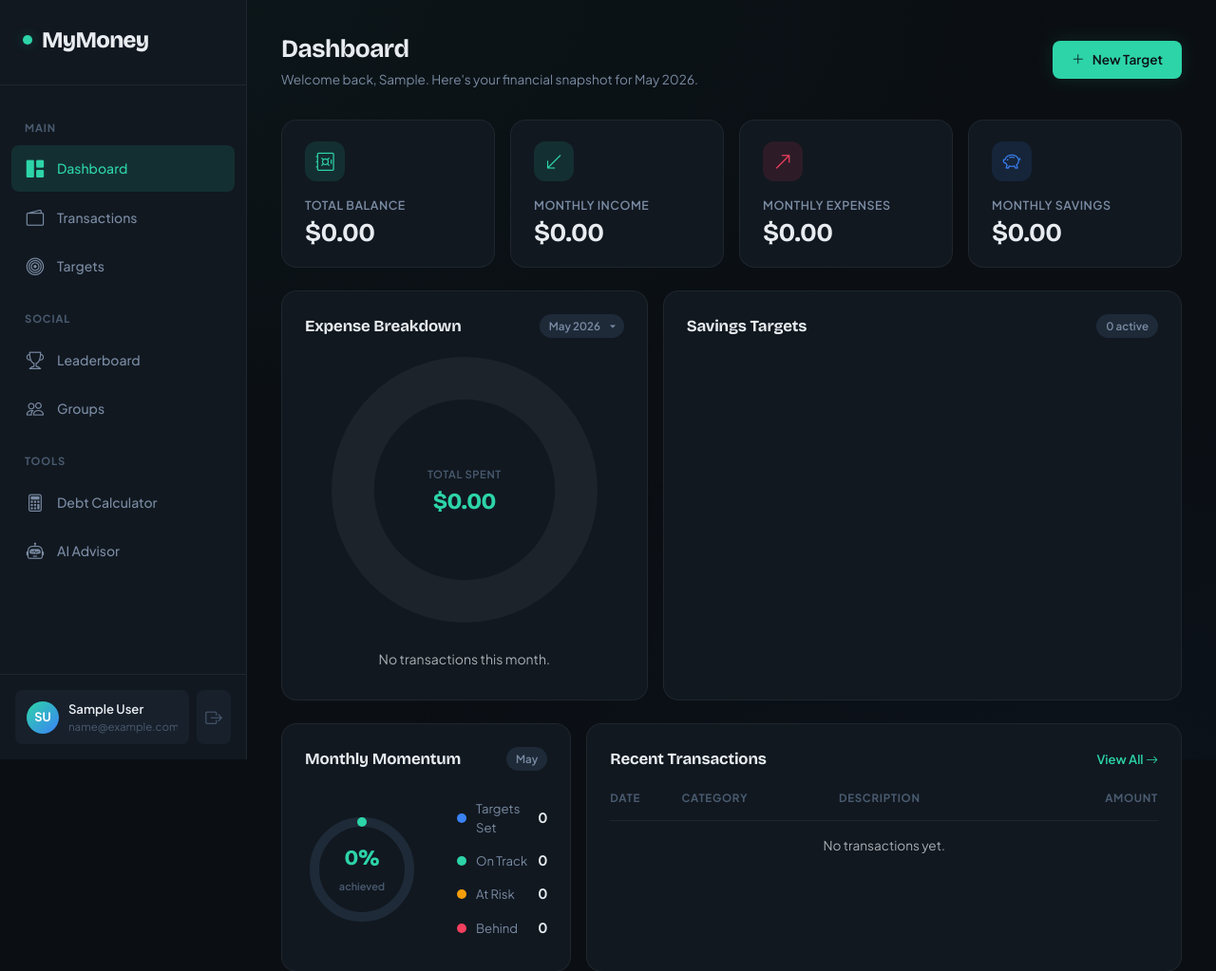
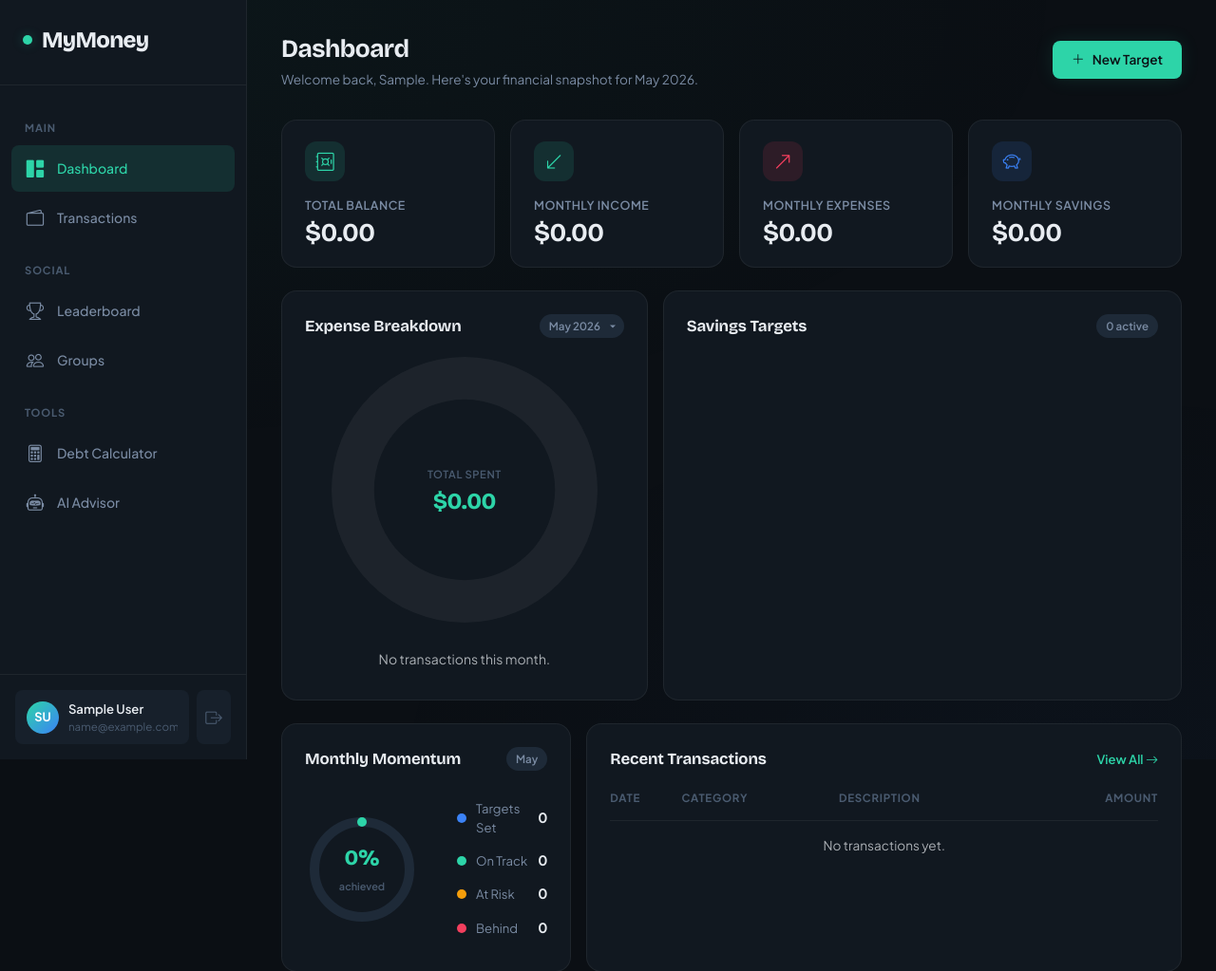
Before and after one commit to Haydosi/CITS3403-Project, a Flask app: page / in a window 1280 px wide. Shown: the top 1023 px of the page at 95% size. Run offline with Flask 3, Linux system fonts and the light colour scheme; the visitor is signed in with stand-in values (Sample User, id 1); data that the repository does not hold is empty.

Commit message:
target button doesn't do anything, deleting it unless someone wants to make it do something

```diff
--- a/app/templates/partials/sidebar.html
+++ b/app/templates/partials/sidebar.html
@@ -32,7 +32,6 @@ this belongs in the sidebar partial
                 class="bi bi-grid-1x2-fill"></i> Dashboard</a>
         <a href="{{ url_for('main.transactions') }}"
             class="nav-link {{ 'active' if request.endpoint == 'main.transactions' else '' }}"><i class="bi bi-wallet2"></i> Transactions</a>
-        <a href="#" class="nav-link"><i class="bi bi-bullseye"></i> Targets</a>
         <div class="nav-section-label">Social</div>
         <a href="{{ url_for('main.leaderboard')}}"
             class="nav-link {{ 'active' if request.endpoint == 'main.leaderboard' else '' }}"><i class="bi bi-trophy"></i>
```
